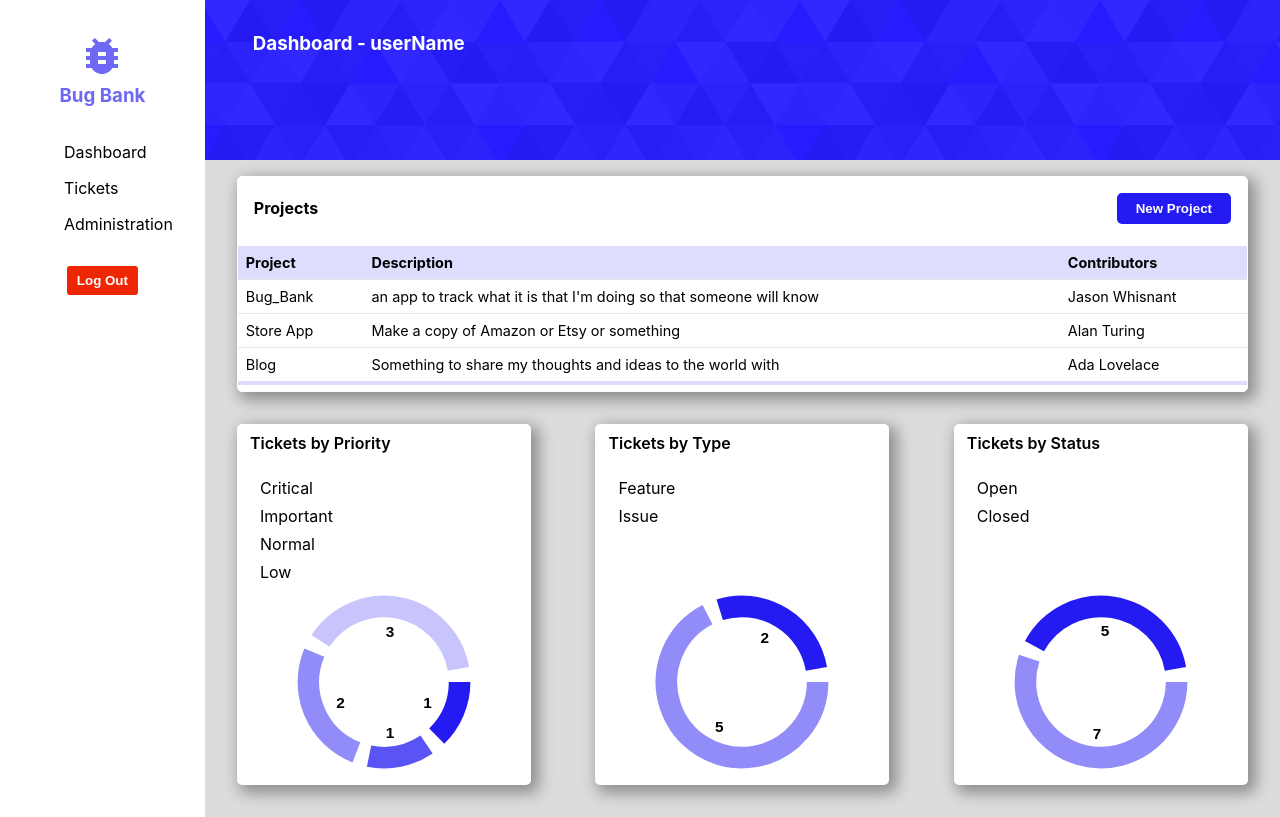
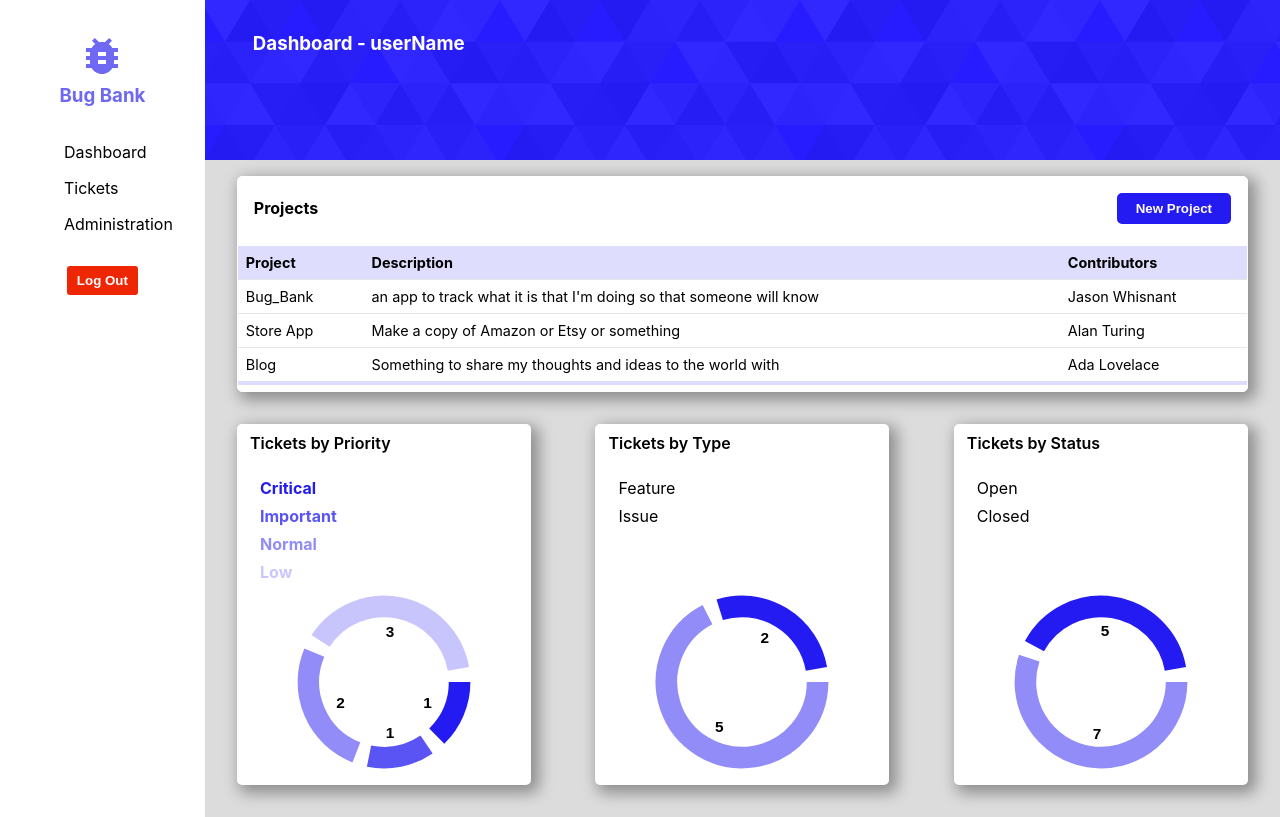
Before and after one commit to Tasups/bug-tracker-frontend, a React (Create React App) app: page / in a window 1280 px wide. Built offline with nearby package versions, Linux system fonts and the light colour scheme.

Commit message:
making tix-cards legends, not sure if I like them

```diff
--- a/src/components/dashboard/Dashboard.js
+++ b/src/components/dashboard/Dashboard.js
@@ -58,7 +58,7 @@ const Dashboard = () => {
       {open && (
         <section className="dashboard-project-modal">
           <h2>Add A New Project</h2>
-          <form onSubmit={addNewProject}>
+          <form onSubmit={addNewProject} autoComplete="off">
             <label htmlFor="projectname">Project Name: </label>
             <input
               type="text"
--- a/src/components/dashboard/TixByPriority.js
+++ b/src/components/dashboard/TixByPriority.js
@@ -3,22 +3,30 @@ import { PieChart } from 'react-minimal-pie-chart';
 
 const TixByPriority = () => {
 
-  return(
+  return (
     <section className="tix-card">
       <h4>Tickets by Priority</h4>
       <div className="tix-card-color-legend">
-        <p>Critical</p>
-        <p>Important</p>
-        <p>Normal</p>
-        <p>Low</p>
+        <p style={{ color: "rgba(36,27,242, 1)", fontWeight: "bold" }}>
+          Critical
+        </p>
+        <p style={{ color: "rgba(36,27,242, 0.75)", fontWeight: "bold" }}>
+          Important
+        </p>
+        <p style={{ color: "rgba(36,27,242, 0.5)", fontWeight: "bold" }}>
+          Normal
+        </p>
+        <p style={{ color: "rgba(36,27,242, 0.25)", fontWeight: "bold" }}>
+          Low
+        </p>
       </div>
       <div className="tix-graph">
         <PieChart
           data={[
-            { title: 'Critical', value: 1, color: 'rgba(36,27,242, 1)' },
-            { title: 'Important', value: 1, color: 'rgba(36,27,242, 0.75)' },
-            { title: 'Normal', value: 2, color: 'rgba(36,27,242, 0.5)' },
-            { title: 'Low', value: 3, color: 'rgba(36,27,242, 0.25)' }
+            { title: "Critical", value: 1, color: "rgba(36,27,242, 1)" },
+            { title: "Important", value: 1, color: "rgba(36,27,242, 0.75)" },
+            { title: "Normal", value: 2, color: "rgba(36,27,242, 0.5)" },
+            { title: "Low", value: 3, color: "rgba(36,27,242, 0.25)" },
           ]}
           radius={45}
           lineWidth={25}
@@ -28,14 +36,14 @@ const TixByPriority = () => {
           label={({ dataEntry }) => dataEntry.value}
           labelPosition={60}
           labelStyle={{
-            fontSize: '0.5rem',
-            fontFamily: 'sans-serif',
-            fontWeight: 600
+            fontSize: "0.5rem",
+            fontFamily: "sans-serif",
+            fontWeight: 600,
           }}
         />
       </div>
     </section>
-    )
+  );
 }
 
 export default TixByPriority;
```
